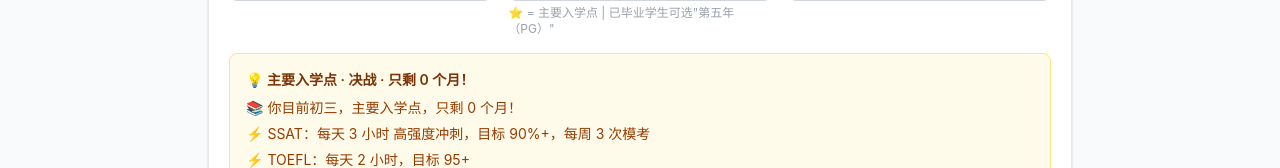
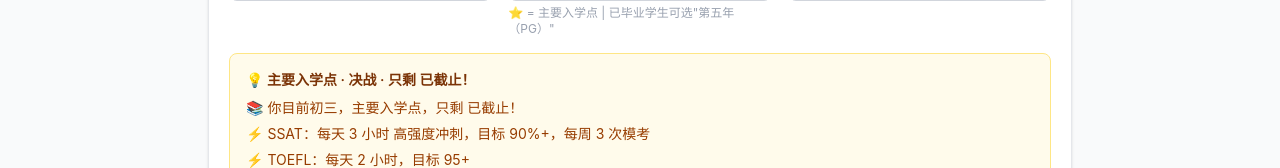
Before and after one commit to Hshyyy/meigao-helper, a React (Vite) app: page /timeline in a window 1280 px wide. Shown: the part 310-478 px from the top of the page. Built offline with nearby package versions, Linux system fonts and the light colour scheme.

Commit message:
时间线统一时间显示：基于申请截止日期，显示精确天数/月数/年数

```diff
--- a/src/pages/Timeline.tsx
+++ b/src/pages/Timeline.tsx
@@ -403,21 +403,23 @@ export default function Timeline() {
   // 根据体系、年级、入学年份生成个性化提示
   const personalizedTips = useMemo(() => {
     const now = new Date();
-    const gradeNum = parseInt(grade.replace(/[^\d]/g, ""));
-    const yearsToApplyingGrade = Math.max(0, 9 - gradeNum);
 
-    // 基于实际日期计算剩余月数（更精确）
+    // 基于申请截止日期计算剩余时间
     const applyDeadline = new Date(enrollYear - 1, 0, 15); // 申请截止：入学前一年1月15日
-    const targetApplyDate = new Date(
-      applyDeadline.getFullYear() - yearsToApplyingGrade,
-      applyDeadline.getMonth(),
-      applyDeadline.getDate()
-    );
-    const monthsLeftRaw =
-      (targetApplyDate.getFullYear() - now.getFullYear()) * 12 +
-      (targetApplyDate.getMonth() - now.getMonth());
-    const monthsLeft = Math.max(0, monthsLeftRaw);
+    const daysUntilDeadline = Math.ceil((applyDeadline.getTime() - now.getTime()) / (1000 * 60 * 60 * 24));
+    const monthsLeft = Math.max(0, Math.round(daysUntilDeadline / 30));
     const effectiveYears = Math.floor(monthsLeft / 12);
+
+    // 格式化时间显示
+    const formatTime = () => {
+      if (daysUntilDeadline <= 0) return "已截止";
+      if (daysUntilDeadline < 30) return `${daysUntilDeadline} 天`;
+      if (monthsLeft < 12) return `${monthsLeft} 个月`;
+      const years = Math.floor(monthsLeft / 12);
+      const remainMonths = monthsLeft % 12;
+      return remainMonths > 0 ? `${years} 年 ${remainMonths} 个月` : `${years} 年`;
+    };
+    const timeStr = formatTime();
 
     // PG 特殊情况
     if (grade === "PG") {
@@ -492,9 +494,9 @@ export default function Timeline() {
 
     // G7（初一）
     if (gn === 7 && monthsLeft >= 48) {
-      title = `超前规划 · 还有 ${Math.round(monthsLeft / 12)} 年`;
+      title = `超前规划 · 还有 ${timeStr}`;
       items = [
-        `📚 你目前初一，距离申请还有 ${Math.round(monthsLeft / 12)} 年，完全不用着急`,
+        `📚 你目前初一，距离申请还有 ${timeStr}，完全不用着急`,
         `📝 英语：看英文动画片、读英文绘本（推荐《Magic Tree House》），每天 20 分钟培养语感`,
         `🎯 ${sys.special}`,
         `🏆 活动：广泛尝试各种活动——游泳、钢琴、编程、绘画、志愿者，找到真正喜欢的`,
@@ -502,9 +504,9 @@ export default function Timeline() {
         `💡 ${sys.advantage}`,
       ];
     } else if (gn === 7 && monthsLeft >= 36) {
-      title = `基础积累 · 还有 ${Math.round(monthsLeft / 12)} 年`;
+      title = `基础积累 · 还有 ${timeStr}`;
       items = [
-        `📚 你目前初一，还有 ${Math.round(monthsLeft / 12)} 年，开始接触标化考试`,
+        `📚 你目前初一，还有 ${timeStr}，开始接触标化考试`,
         `📝 SSAT：每周做 1-2 篇阅读理解，熟悉题型，目标分数 ${ssatTarget}`,
         `📝 TOEFL：每天听 15 分钟英文播客，培养听力`,
         `🎯 ${sys.special}`,
@@ -512,9 +514,9 @@ export default function Timeline() {
         `💡 ${sys.advantage}`,
       ];
     } else if (gn === 7 && monthsLeft >= 24) {
-      title = `系统备考 · 还有 ${monthsLeft} 个月`;
+      title = `系统备考 · 还有 ${timeStr}`;
       items = [
-        `📚 你目前初一，还有 ${monthsLeft} 个月，需要开始系统备考`,
+        `📚 你目前初一，还有 ${timeStr}，需要开始系统备考`,
         `📝 SSAT：每天背 50 个词汇，周末做 1 套阅读，目标 ${ssatTarget}`,
         `📝 TOEFL：每天听 20 分钟英文，练习跟读`,
         `🎯 ${sys.special}`,
@@ -522,9 +524,9 @@ export default function Timeline() {
         `📋 推荐信：与老师建立良好关系`,
       ];
     } else if (gn === 7 && monthsLeft >= 12) {
-      title = `加速冲刺 · 只剩 ${monthsLeft} 个月！`;
+      title = `加速冲刺 · 只剩 ${timeStr}！`;
       items = [
-        `📚 你目前初一，只剩 ${monthsLeft} 个月，需要全力加速`,
+        `📚 你目前初一，只剩 ${timeStr}，需要全力加速`,
         `📝 SSAT：每天 ${dailyHours}，词汇+阅读+数学同步推进，目标 ${ssatTarget}`,
         `📝 TOEFL：每天 1 小时听力口语，目标 ${toeflTarget}`,
         `🎯 ${sys.special}`,
@@ -533,9 +535,9 @@ export default function Timeline() {
         `⏰ ${weeklyMock}模考`,
       ];
     } else if (gn === 7) {
-      title = `紧急状态 · 只剩 ${monthsLeft} 个月！`;
+      title = `紧急状态 · 只剩 ${timeStr}！`;
       items = [
-        `📚 你目前初一，只剩 ${monthsLeft} 个月，建议调整入学年份`,
+        `📚 你目前初一，只剩 ${timeStr}，建议调整入学年份`,
         `⚠️ 初一学生通常申请 2-3 年后入学，当前时间不足`,
         `📝 如果坚持：每天 ${dailyHours} 高强度备考，目标 SSAT ${ssatTarget}`,
         `🎯 ${sys.special}`,
@@ -545,9 +547,9 @@ export default function Timeline() {
     }
     // G8（初二）
     else if (gn === 8 && monthsLeft >= 36) {
-      title = `从容准备 · 还有 ${Math.round(monthsLeft / 12)} 年`;
+      title = `从容准备 · 还有 ${timeStr}`;
       items = [
-        `📚 你目前初二，还有 ${Math.round(monthsLeft / 12)} 年，可以从容准备`,
+        `📚 你目前初二，还有 ${timeStr}，可以从容准备`,
         `📝 SSAT：每天背 30 个词汇，读英文小说，目标 ${ssatTarget}`,
         `📝 TOEFL：每天听 15 分钟英文，培养语感`,
         `🎯 ${sys.special}`,
@@ -555,9 +557,9 @@ export default function Timeline() {
         `💡 ${sys.advantage}`,
       ];
     } else if (gn === 8 && monthsLeft >= 24) {
-      title = `黄金准备 · 还有 ${monthsLeft} 个月`;
+      title = `黄金准备 · 还有 ${timeStr}`;
       items = [
-        `📚 你目前初二，还有 ${monthsLeft} 个月，最佳起步时间`,
+        `📚 你目前初二，还有 ${timeStr}，最佳起步时间`,
         `📝 SSAT：每天 ${dailyHours}，词汇+阅读+数学，目标 ${ssatTarget}`,
         `📝 TOEFL：每天 30 分钟听力口语，目标 ${toeflTarget}`,
         `🎯 ${sys.special}`,
@@ -565,9 +567,9 @@ export default function Timeline() {
         `📋 推荐信：与老师建立关系`,
       ];
     } else if (gn === 8 && monthsLeft >= 12) {
-      title = `紧迫冲刺 · 只剩 ${monthsLeft} 个月！`;
+      title = `紧迫冲刺 · 只剩 ${timeStr}！`;
       items = [
-        `📚 你目前初二，只剩 ${monthsLeft} 个月，必须高效行动`,
+        `📚 你目前初二，只剩 ${timeStr}，必须高效行动`,
         `📝 SSAT：每天 ${dailyHours}，暑假集中突破，目标 ${ssatTarget}`,
         `📝 TOEFL：每天 1 小时，目标 ${toeflTarget}`,
         `🎯 ${sys.special}`,
@@ -576,9 +578,9 @@ export default function Timeline() {
         `⏰ ${weeklyMock}模考`,
       ];
     } else if (gn === 8) {
-      title = `紧急状态 · 只剩 ${monthsLeft} 个月！`;
+      title = `紧急状态 · 只剩 ${timeStr}！`;
       items = [
-        `📚 你目前初二，只剩 ${monthsLeft} 个月，建议调整入学年份`,
+        `📚 你目前初二，只剩 ${timeStr}，建议调整入学年份`,
         `⚠️ 初二学生通常申请 1-2 年后入学`,
         `📝 如果坚持：每天 ${dailyHours} 高强度冲刺，目标 SSAT ${ssatTarget}`,
         `🎯 ${sys.special}`,
@@ -587,9 +589,9 @@ export default function Timeline() {
     }
     // G9（初三）
     else if (gn === 9 && monthsLeft >= 36) {
-      title = `主要入学点 · 充裕准备 · 还有 ${Math.round(monthsLeft / 12)} 年`;
+      title = `主要入学点 · 充裕准备 · 还有 ${timeStr}`;
       items = [
-        `📚 你目前初三，主要入学点，还有 ${Math.round(monthsLeft / 12)} 年准备`,
+        `📚 你目前初三，主要入学点，还有 ${timeStr}准备`,
         `📝 SSAT：系统学习，每天 ${dailyHours}，目标 ${ssatTarget}`,
         `📝 TOEFL：重点提升听力口语，目标 ${toeflTarget}`,
         `🎯 ${sys.special}`,
@@ -597,9 +599,9 @@ export default function Timeline() {
         `📋 推荐信：正式联系 2-3 位老师`,
       ];
     } else if (gn === 9 && monthsLeft >= 24) {
-      title = `主要入学点 · 黄金期 · 还有 ${monthsLeft} 个月`;
+      title = `主要入学点 · 黄金期 · 还有 ${timeStr}`;
       items = [
-        `📚 你目前初三，主要入学点，还有 ${monthsLeft} 个月`,
+        `📚 你目前初三，主要入学点，还有 ${timeStr}`,
         `📝 SSAT：每天 ${dailyHours}，目标 ${ssatTarget}，${weeklyMock}模考`,
         `📝 TOEFL：每天 1 小时，目标 ${toeflTarget}`,
         `🎯 ${sys.special}`,
@@ -608,9 +610,9 @@ export default function Timeline() {
         `🎤 面试：开始练习英文自我介绍`,
       ];
     } else if (gn === 9 && monthsLeft >= 12) {
-      title = `主要入学点 · 冲刺期 · 只剩 ${monthsLeft} 个月！`;
+      title = `主要入学点 · 冲刺期 · 只剩 ${timeStr}！`;
       items = [
-        `📚 你目前初三，主要入学点，只剩 ${monthsLeft} 个月！`,
+        `📚 你目前初三，主要入学点，只剩 ${timeStr}！`,
         `📝 SSAT：每天 ${dailyHours}，目标 ${ssatTarget}，${weeklyMock}模考`,
         `📝 TOEFL：每天 1 小时，目标 ${toeflTarget}，口语每天练习`,
         `🎯 ${sys.special}`,
@@ -619,9 +621,9 @@ export default function Timeline() {
         `⏰ 申请截止 ${enrollYear - 1} 年 1 月 15 日`,
       ];
     } else if (gn === 9) {
-      title = `主要入学点 · 决战 · 只剩 ${monthsLeft} 个月！`;
+      title = `主要入学点 · 决战 · 只剩 ${timeStr}！`;
       items = [
-        `📚 你目前初三，主要入学点，只剩 ${monthsLeft} 个月！`,
+        `📚 你目前初三，主要入学点，只剩 ${timeStr}！`,
         `⚡ SSAT：每天 ${dailyHours} 高强度冲刺，目标 ${ssatTarget}，${weeklyMock}模考`,
         `⚡ TOEFL：每天 2 小时，目标 ${toeflTarget}`,
         `🎯 ${sys.special}`,
@@ -632,9 +634,9 @@ export default function Timeline() {
     }
     // G10（高一）
     else if (gn === 10 && monthsLeft >= 24) {
-      title = `最后机会 · 还有 ${monthsLeft} 个月`;
+      title = `最后机会 · 还有 ${timeStr}`;
       items = [
-        `📚 你目前高一，最后机会，还有 ${monthsLeft} 个月`,
+        `📚 你目前高一，最后机会，还有 ${timeStr}`,
         `📝 SSAT：确认已有 ${ssatTarget} 成绩，或开始备考`,
         `📝 TOEFL：确认已有 ${toeflTarget} 成绩，或开始冲刺`,
         `🎯 ${sys.special}`,
@@ -642,9 +644,9 @@ export default function Timeline() {
         `🏆 活动：完善履历，准备文书`,
       ];
     } else if (gn === 10 && monthsLeft >= 12) {
-      title = `最后机会 · 只剩 ${monthsLeft} 个月！`;
+      title = `最后机会 · 只剩 ${timeStr}！`;
       items = [
-        `📚 你目前高一，只剩 ${monthsLeft} 个月！`,
+        `📚 你目前高一，只剩 ${timeStr}！`,
         `📝 SSAT：必须已有或立即冲刺，目标 ${ssatTarget}，${weeklyMock}模考`,
         `📝 TOEFL：必须已有或立即冲刺，目标 ${toeflTarget}`,
         `🎯 ${sys.special}`,
@@ -652,9 +654,9 @@ export default function Timeline() {
         `🎤 面试：立即准备`,
       ];
     } else if (gn === 10) {
-      title = `最后机会 · 紧急！只剩 ${monthsLeft} 个月！`;
+      title = `最后机会 · 紧急！只剩 ${timeStr}！`;
       items = [
-        `📚 你目前高一，只剩 ${monthsLeft} 个月！建议调整入学年份`,
+        `📚 你目前高一，只剩 ${timeStr}！建议调整入学年份`,
         `⚠️ 高一学生通常申请 1-2 年后入学`,
         `📝 如果坚持：每天 ${dailyHours} 冲刺 SSAT+TOEFL`,
         `🎯 ${sys.special}`,
@@ -674,7 +676,7 @@ export default function Timeline() {
     }
     // 默认
     else {
-      title = `规划中 · 还有 ${monthsLeft} 个月`;
+      title = `规划中 · 还有 ${timeStr}`;
       items = [
         `📚 建议调整年级或入学年份`,
         `💡 大部分学生在初三（G9）申请美高`,
```
